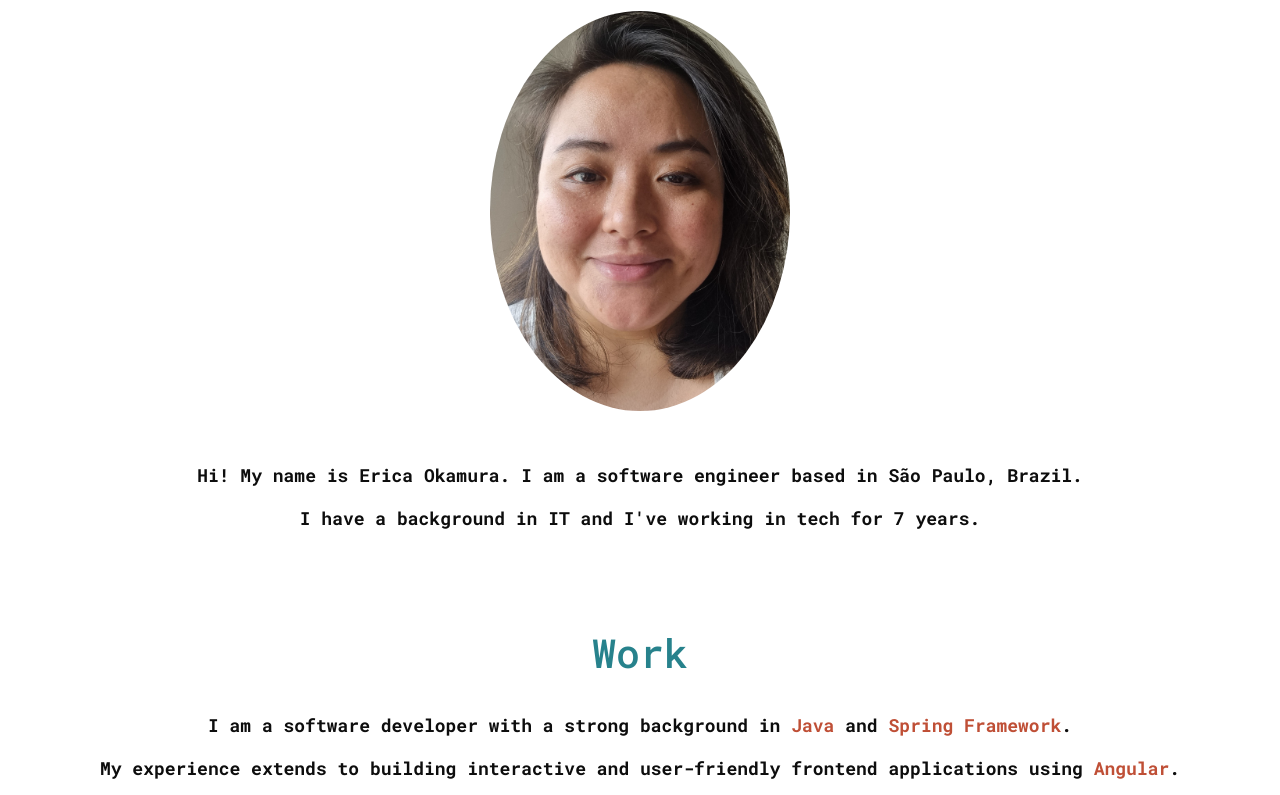
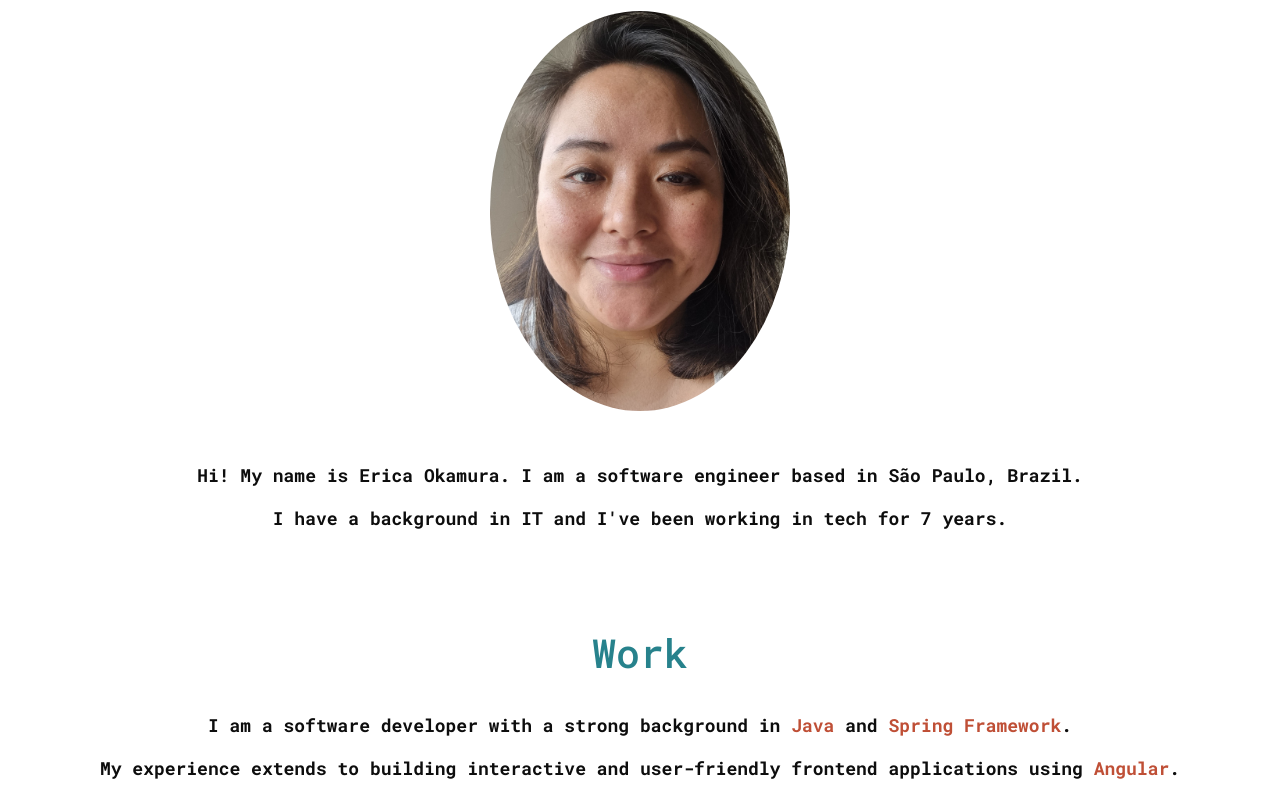
Before and after one commit to ericaokamura/professional-website, a plain HTML site: page index.html in a window 1280 px wide. Shown: the part 292-1087 px from the top of the page. Drawn offline with nearby package versions, Linux system fonts and the light colour scheme.

Commit message:
Update index.html

```diff
--- a/index.html
+++ b/index.html
@@ -47,7 +47,7 @@
                 </div>
                 <br>
                 <p>Hi! My name is Erica Okamura. I am a software engineer based in São Paulo, Brazil.</p>
-                <p>I have a background in IT and I've working in tech for 7 years.</p>
+                <p>I have a background in IT and I've been working in tech for 7 years.</p>
             </div>
         </section>
         <br>
```
